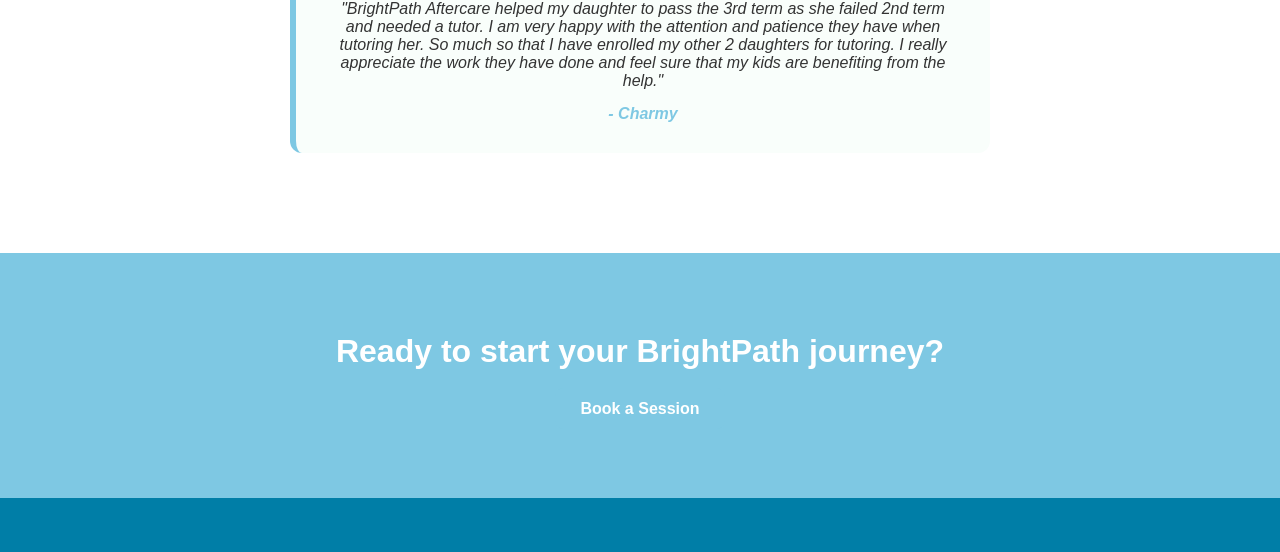
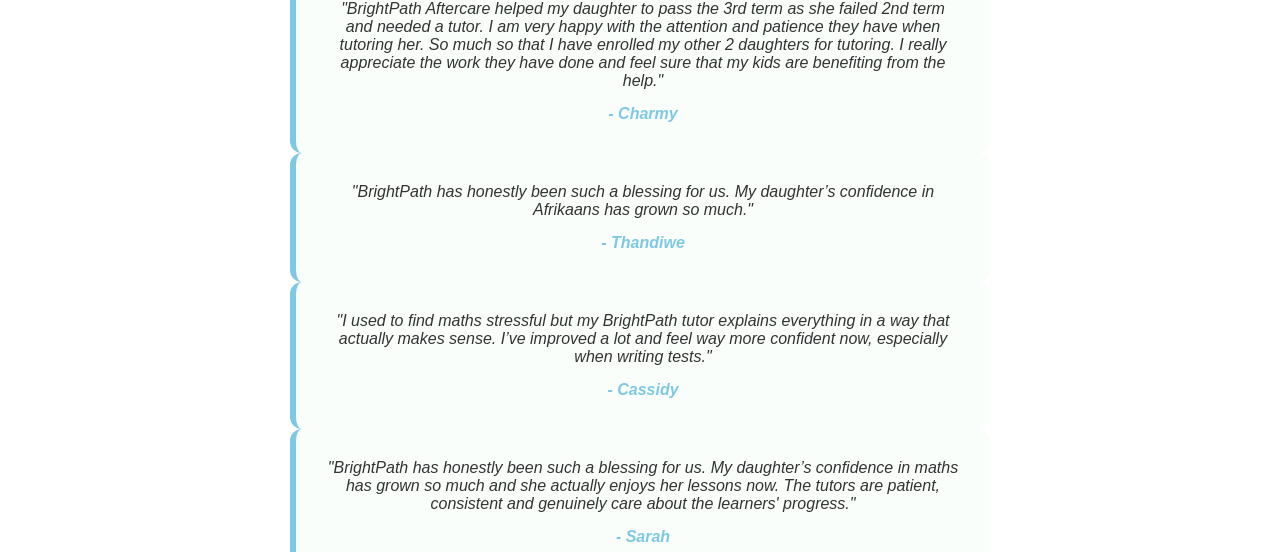
Before and after one commit to shaunte99/BrightPath, a plain HTML site: page index.html in a window 1280 px wide. Shown: the part 2720-3272 px from the top of the page. Drawn offline with Linux system fonts and the light colour scheme.

Commit message:
Update index.html

```diff
--- a/index.html
+++ b/index.html
@@ -130,6 +130,21 @@
       <span>- Charmy</span>
     </div>
 
+    <div class="testimonial-card">
+        <p>"BrightPath has honestly been such a blessing for us. My daughter’s confidence in Afrikaans has grown so much."</p>
+        <span>- Thandiwe</span>
+      </div>
+
+     <div class="testimonial-card">
+        <p>"I used to find maths stressful but my BrightPath tutor explains everything in a way that actually makes sense. I’ve improved a lot and feel way more confident now, especially when writing tests."</p>
+        <span>- Cassidy</span>
+      </div>
+
+      <div class="testimonial-card">
+        <p>"BrightPath has honestly been such a blessing for us. My daughter’s confidence in maths has grown so much and she actually enjoys her lessons now. The tutors are patient, consistent and genuinely care about the learners' progress."</p>
+        <span>- Sarah</span>
+      </div>
+
 
     </div>
   </section>
```
